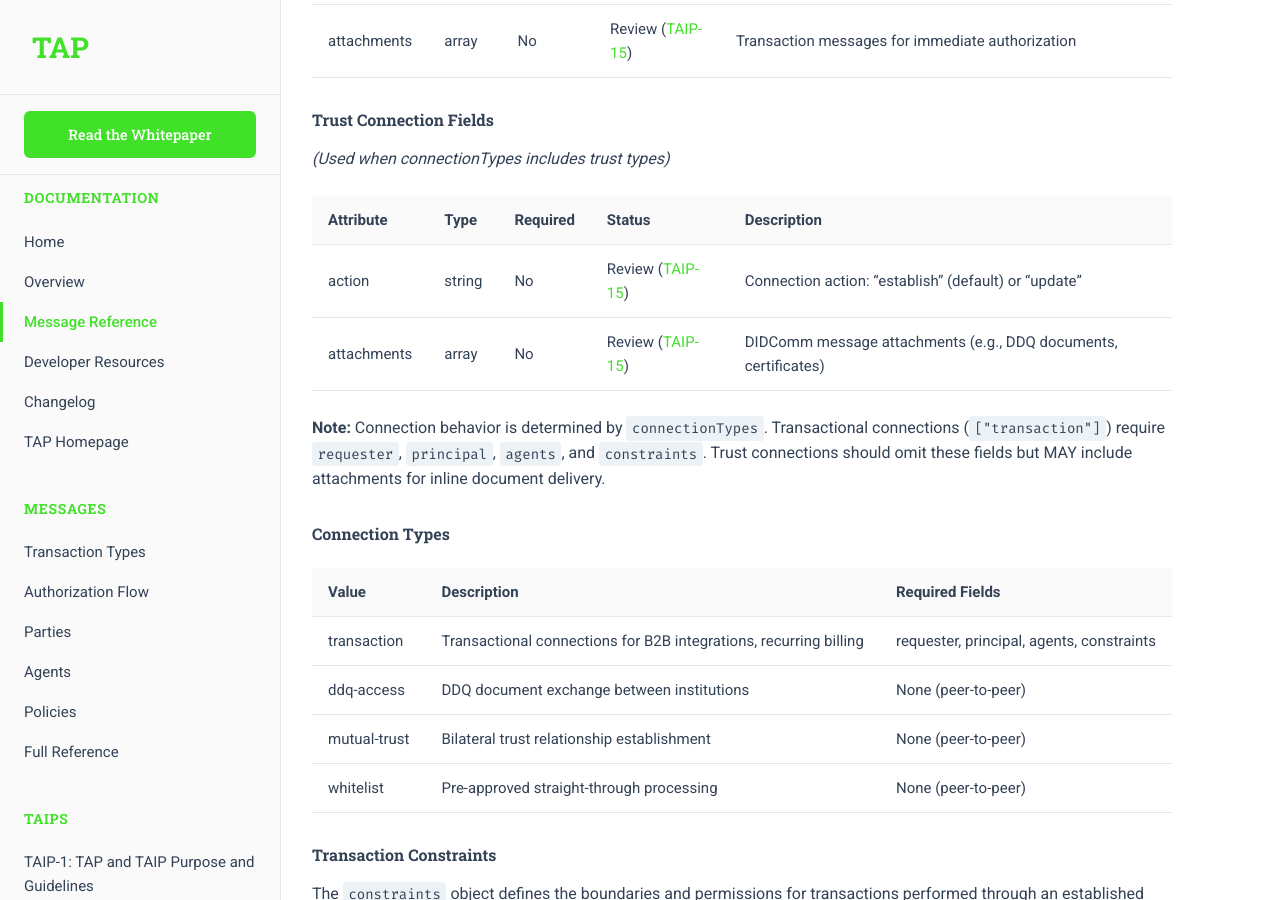
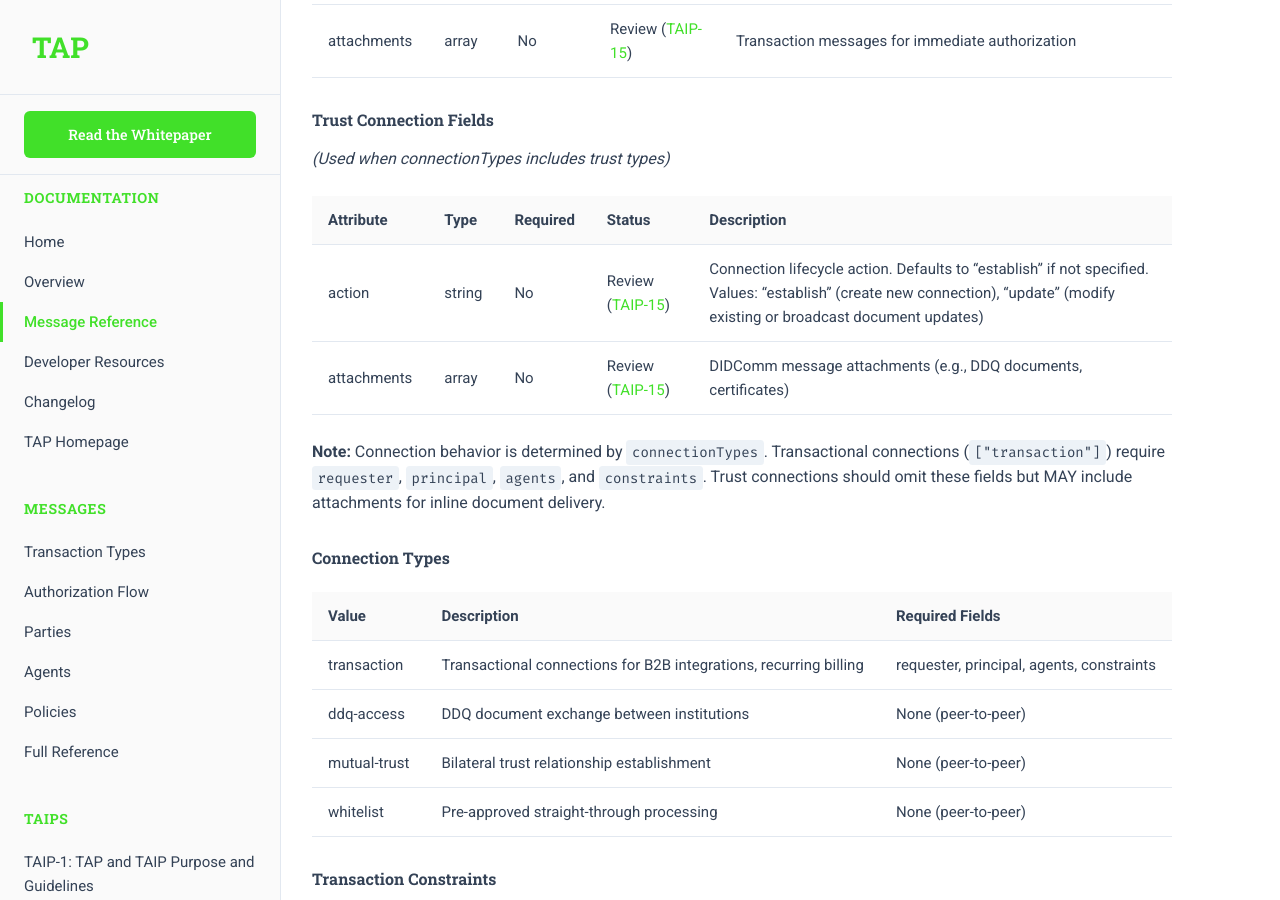
Before and after one commit to TransactionAuthorizationProtocol/TAIPs, a Jekyll site: the page built from messages.md, in a window 1280 px wide and 900 px high, scrolled down 36984 px. Built offline with Jekyll 4.4.1, drawn with Linux system fonts in a browser that asks for light colours.

Commit message:
Update messages.md
clarified action field on Connect

```diff
--- a/messages.md
+++ b/messages.md
@@ -1364,7 +1364,7 @@ Requests a connection between agents. Supports both transactional connections (w
 
 | Attribute | Type | Required | Status | Description |
 |-----------|------|----------|---------|-------------|
-| action | string | No | Review ([TAIP-15]) | Connection action: "establish" (default) or "update" |
+| action | string | No | Review ([TAIP-15]) | Connection lifecycle action. Defaults to "establish" if not specified. Values: "establish" (create new connection), "update" (modify existing or broadcast document updates) |
 | attachments | array | No | Review ([TAIP-15]) | DIDComm message attachments (e.g., DDQ documents, certificates) |
 
 **Note:** Connection behavior is determined by `connectionTypes`. Transactional connections (`["transaction"]`) require `requester`, `principal`, `agents`, and `constraints`. Trust connections should omit these fields but MAY include attachments for inline document delivery.
```
